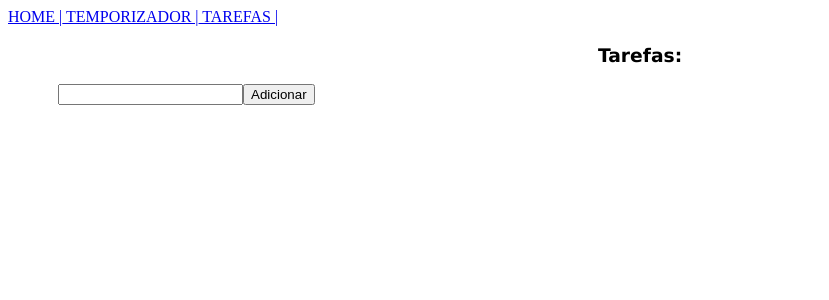
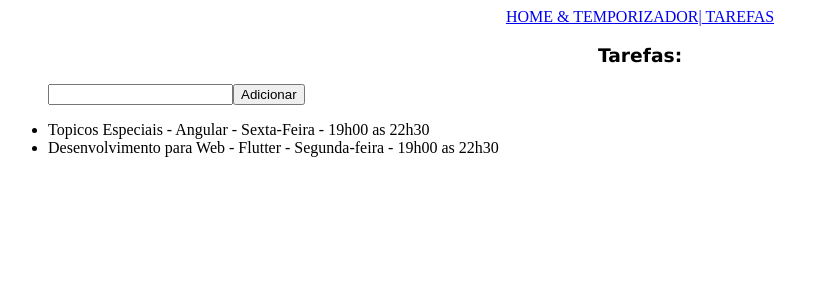
Before and after one commit to roxellyt/Aula-08, an Angular app: page /tasks in a window 1280 px wide. Shown: the top 300 px of the page, without its empty margins (0-829 px from the left). Built offline with nearby package versions, Linux system fonts and the light colour scheme.

Commit message:
6 files modified, 3 deleted

```diff
--- a/src/app/app.component.html
+++ b/src/app/app.component.html
@@ -1,6 +1,6 @@
-<a [routerLink]="['/']"> HOME |</a>
-<a [routerLink]="['/temporizador']"> TEMPORIZADOR |</a>
-<a [routerLink]="['/tasks']"> TAREFAS |</a>
-
+<div  style="text-align: center">
+<a [routerLink]="['/']"> HOME & TEMPORIZADOR|</a>
+<a [routerLink]="['/tasks']"> TAREFAS </a>
+</div>
 
 <router-outlet></router-outlet>
--- a/src/app/app.module.ts
+++ b/src/app/app.module.ts
@@ -1,12 +1,10 @@
 import { NgModule } from '@angular/core';
 import { BrowserModule } from '@angular/platform-browser';
 import { FormsModule } from '@angular/forms';
-
 import { AppComponent } from './app.component';
 import { HelloComponent } from './hello.component';
 import { HomeComponent } from './home/home.component';
 import { RouterModule } from '@angular/router';
-import { TemporizadorComponent } from './temporizador/temporizador.component';
 import { TimerService } from './timer.service';
 import { TasksService } from './tasks.service';
 import { TasksComponent } from './tasks/tasks.component';
@@ -17,7 +15,6 @@ import { TasksComponent } from './tasks/tasks.component';
     FormsModule,
     RouterModule.forRoot([
       { path: '', component: HomeComponent },
-      { path: 'temporizador', component: TemporizadorComponent },
       { path: 'tasks', component: TasksComponent },
 
     ]),
@@ -26,7 +23,6 @@ import { TasksComponent } from './tasks/tasks.component';
     AppComponent,
     HelloComponent,
     HomeComponent,
-    TemporizadorComponent,
     TasksComponent
   ],
   bootstrap: [AppComponent],
--- a/src/app/home/home.component.html
+++ b/src/app/home/home.component.html
@@ -3,7 +3,7 @@
 </h3>
 <h3 style="text-align:center; font-family: Verdana">Temporizador:</h3>
 <h3 style="text-align:center; font-family: Verdana">{{ timer.getCount() }}</h3>
-<div style="margin-left:110px">
+<div style="text-align:center">
   <button (click)="timer.start(1000)">Iniciar</button>
   <button (click)="timer.stop()">Parar</button>
 </div>
--- a/src/app/tasks.service.ts
+++ b/src/app/tasks.service.ts
@@ -1,22 +1,22 @@
 import { Injectable } from '@angular/core';
 
-interface Task{
+interface Task {
   title: string;
 }
 
 @Injectable()
 export class TasksService {
-  list: Array<Task> = []
+  list: Array<Task> = [];
+  constructor() {}
 
-  constructor() { }
+  add(title: string) {
+    this.list.push({ title });
+  }
+  remove(index: number) {
+    this.list.splice(index, 1);
+  }
 
-  getList(){
+  getList() {
     return this.list;
   }
-  add(title: string){
-    this.list.push({title});
-  }
-  remove(index: number){
-    this.list.splice(index, 1);
-  }
 }
--- a/src/app/tasks/tasks.component.html
+++ b/src/app/tasks/tasks.component.html
@@ -1,10 +1,17 @@
 <h3 style="text-align:center; font-family: Verdana">Tarefas:</h3>
-<div style="margin-left:50px">
+<div style="margin-left:40px">
   <input #input type="text" />
   <button (click)="tasks.add(input.value); input.value=''">Adicionar</button>
 </div>
+<UL>
+<li *ngFor="let n of Materia()">
+{{n}}
+</li>
+</UL>
 <ul>
-  <li *ngFor="let tasks of tasks.getList(), index as i">
-    {{tasks.title}}
+  <li *ngFor="let task of tasks.getList(), index as i">
+  {{task.title}}
+
+    <span (click)="tasks.remove(i)" style="cursor: pointer;"> - </span>
   </li>
 </ul>
--- a/src/app/tasks/tasks.component.ts
+++ b/src/app/tasks/tasks.component.ts
@@ -8,6 +8,10 @@ import { TasksService } from '../tasks.service';
 })
 export class TasksComponent implements OnInit {
 
+  Materia() {
+    return ['Topicos Especiais - Angular - Sexta-Feira - 19h00 as 22h30', 'Desenvolvimento para Web - Flutter - Segunda-feira - 19h00 as 22h30'];
+  }
+
   constructor(public tasks: TasksService) { }
 
   ngOnInit() {
--- a/src/app/temporizador/temporizador.component.ts
+++ /dev/null
@@ -1,15 +0,0 @@
-import { Component, OnInit } from '@angular/core';
-
-@Component({
-  selector: 'app-temporizador',
-  templateUrl: './temporizador.component.html',
-  styleUrls: ['./temporizador.component.css']
-})
-export class TemporizadorComponent implements OnInit {
-
-  constructor() { }
-
-  ngOnInit() {
-  }
-
-}
```
Also changed, not shown: src/app/temporizador/temporizador.component.css (deleted), src/app/temporizador/temporizador.component.html (deleted).
